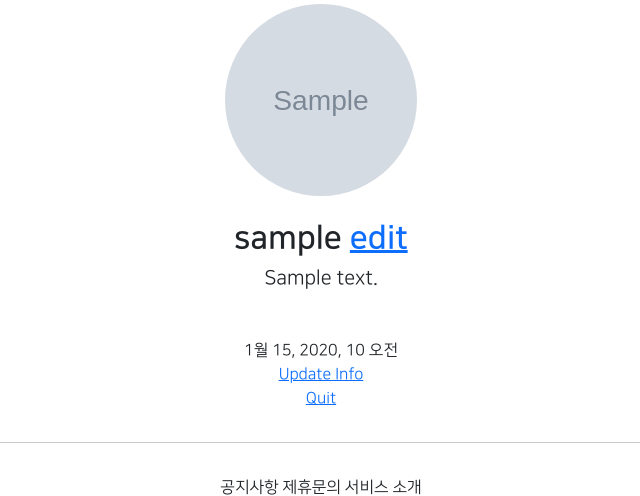
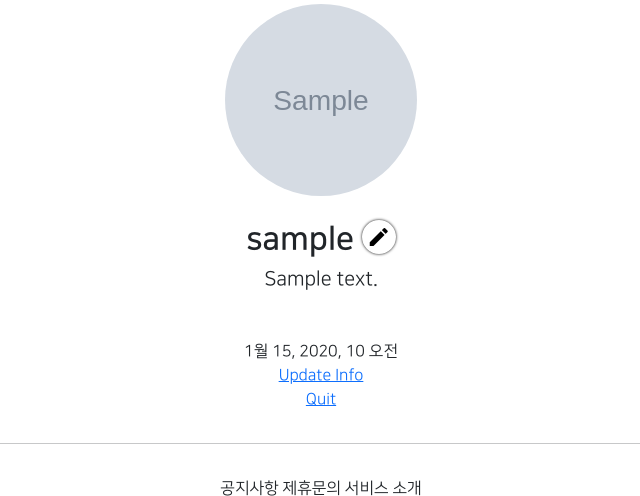
Before and after one commit to kwakdamho/test, a Django app: page /accounts/detail/1 in a window 1280 px wide. Shown: the part 213-709 px from the top of the page, without its empty margins (319-959 px from the left). Run offline with Django 3.2, Linux system fonts and the light colour scheme; a user stored in the database is signed in; tables that the repository leaves empty hold one stand-in row (values such as "Sample post"); grey boxes marked "Sample" are stand-in pictures; parts of the project's set-up code (start-up, migrations or seed data) failed here and were passed over; some libraries are stand-ins or nearby versions.

Commit message:
7/29 temporary class commit 1

```diff
--- a/accountapp/templates/accountapp/detail.html
+++ b/accountapp/templates/accountapp/detail.html
@@ -13,7 +13,8 @@
                 <h2 class="NNS_B">
                     {{ target_user.profile.nickname }}
                         {% if target_user == user %}
-                        <a href="{% url 'profileapp:update' pk=target_user.profile.pk %}">
+                        <a href="{% url 'profileapp:update' pk=target_user.profile.pk %}"
+                            class="material-icons round_button">
                             edit
                         </a>
                         {% endif %}
--- a/static/base.css
+++ b/static/base.css
@@ -30,3 +30,15 @@
 .NNS_B{
     font-family:'NanumSquareB', cursive;
 }
+
+.round_button{
+    color: black;
+    text-decoration: none;
+    box-shadow: 0 0 3px black;
+    border-radius: 20rem;
+    padding: 0.3rem;
+}
+
+.round_button:hover {
+    color: dimgrey;
+}
--- a/templates/head.html
+++ b/templates/head.html
@@ -15,6 +15,9 @@
 
 {#  DEFAULT CSS LINK  #}
     <link rel="stylesheet" type="text/css" href="{% static 'base.css' %}">
+
+{#  MATERIAL ICONS LINK  #}
+    <link href="https://fonts.googleapis.com/css2?family=Material+Icons" rel="stylesheet">
 
     <style>
         @font-face {
```
